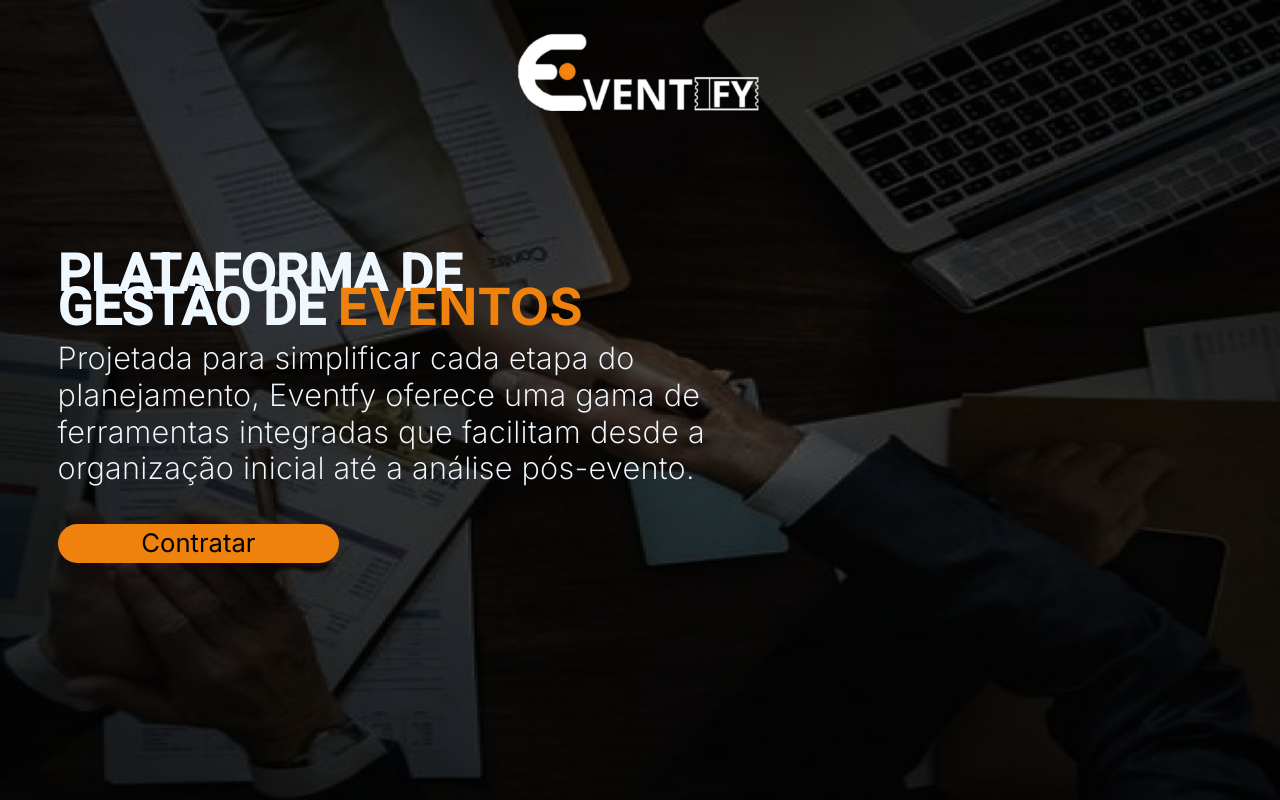
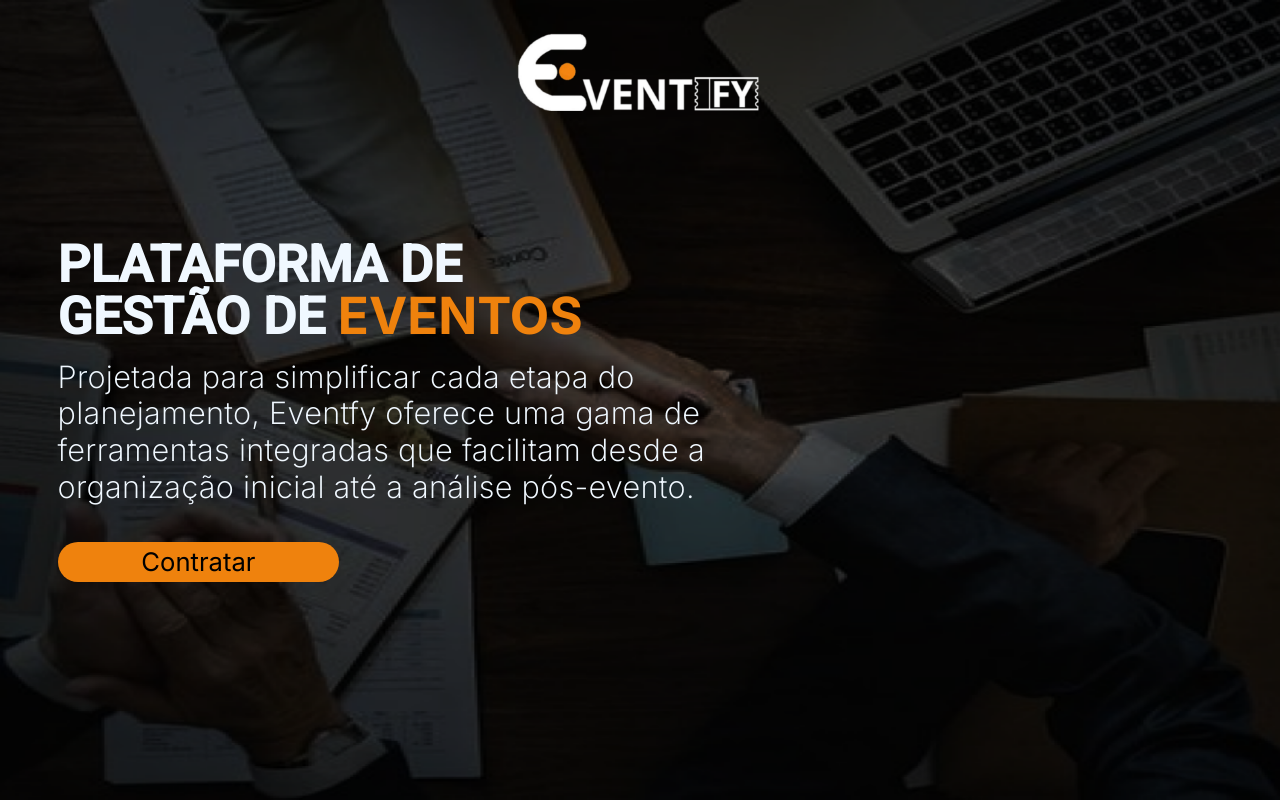
Before and after one commit to GiovannePDS7/Event-Fy, an Angular app: page /apresentacao in a window 1280 px wide. Shown: the top 800 px of the page. Built offline with nearby package versions, Linux system fonts and the light colour scheme.

Commit message:
principal desktop

```diff
--- a/src/app/Components/Apresentacao/footer/footer.component.html
+++ b/src/app/Components/Apresentacao/footer/footer.component.html
@@ -21,7 +21,7 @@
     </footer>
   </div>
 
-  <div class="d-none d-lg-block " id="geral">
+  <div class="d-none d-md-block d-xxl-none " id="geral">
     <div id="grandContainerFooter" class="pt-2">
       <div id="littleContainerFooterLeft">
         <div id="teste2">
--- a/src/app/Components/Apresentacao/principal-apresentacao/principal-apresentacao.component.css
+++ b/src/app/Components/Apresentacao/principal-apresentacao/principal-apresentacao.component.css
@@ -28,7 +28,8 @@
 
 }
 
-#h1-mobile, #h1-mobile-desktop {
+#h1-mobile, #h1-desktop {
+  line-height: 1;
   width: 90%;
   font-size: 7.5vw;
   font-weight: bold;
@@ -70,7 +71,7 @@
   width: 20vw;
 }
 
-#h1-mobile-desktop {
+#h1-desktop {
   font-size: 4vw;
 }
 
--- a/src/app/Components/Apresentacao/principal-apresentacao/principal-apresentacao.component.html
+++ b/src/app/Components/Apresentacao/principal-apresentacao/principal-apresentacao.component.html
@@ -20,7 +20,7 @@
       <img src="../../../../assets/Logo/Logo.png" alt="Event Fy" class="img-fluid" id="Logo-desktop">
     </div>
     <div id="container-info-mobile" class="d-flex align-items-start flex-column justify-content-center">
-      <h1 id="h1-mobile-desktop">PLATAFORMA DE<br> GESTÃO DE <span id="color-h1">EVENTOS</span></h1>
+      <h1 id="h1-desktop">PLATAFORMA DE<br> GESTÃO DE <span id="color-h1">EVENTOS</span></h1>
       <p id="descricao-desktop">
         Projetada para simplificar cada etapa do planejamento, Eventfy oferece uma gama de ferramentas integradas que
         facilitam desde a organização inicial até a análise pós-evento.
```
Also changed, not shown: 1 other file (tests, documents, lock files or other folders).
